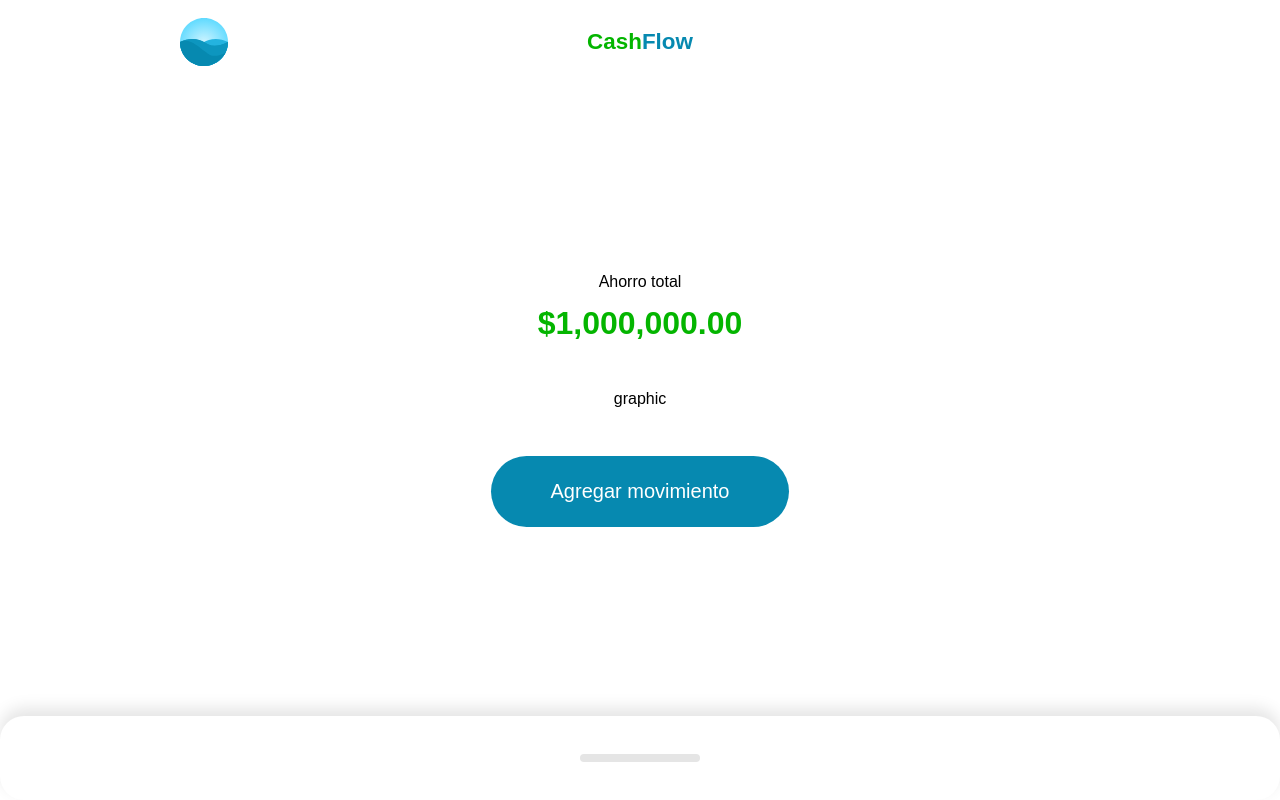
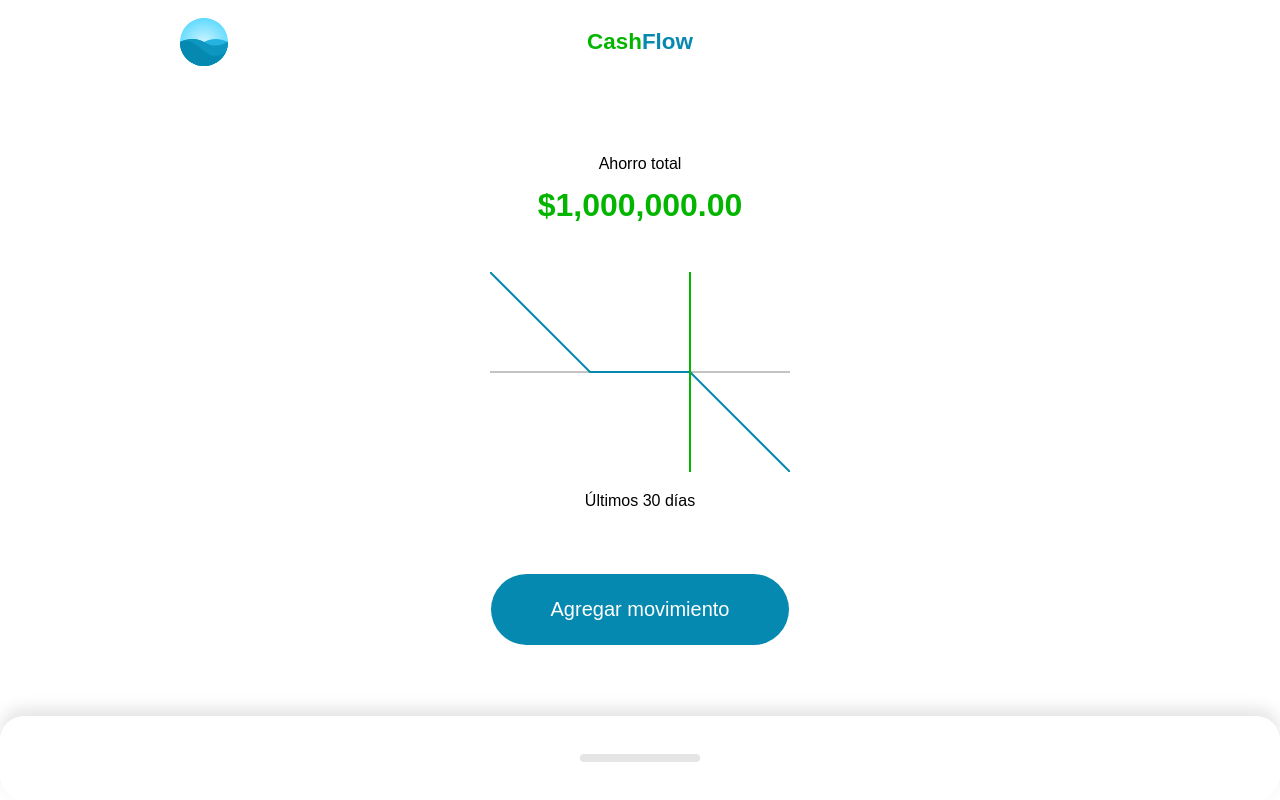
Before and after one commit to abdias32/cashflow, a Vue app: page / in a window 1280 px wide. Built offline with nearby package versions, Linux system fonts and the light colour scheme.

Commit message:
12-graphic

```diff
--- a/src/components/Home.vue
+++ b/src/components/Home.vue
@@ -10,7 +10,9 @@
         :total-amount="1000000"
         :amount="amount"
       >
-        <template #graphic> graphic </template>
+        <template #graphic>
+          <Graphic />
+        </template>
         <template #action>
           <Action />
         </template>
@@ -28,6 +30,7 @@
 import Resume from "./Resume/Index.vue";
 import Action from "./Action.vue";
 import Movements from "./Movements/Index.vue";
+import Graphic from "./Resume/Graphic.vue";
 
 export default {
   components: {
@@ -36,6 +39,7 @@
     Resume,
     Action,
     Movements,
+    Graphic,
   },
   data() {
     return {
--- /dev/null
+++ b/src/components/Resume/Graphic.vue
@@ -0,0 +1,38 @@
+<template>
+  <div>
+    <svg viewBox="0 0 300 200">
+      <line
+        stroke="#c4c4c4"
+        stroke-width="2"
+        x1="0"
+        y1="100"
+        x2="300"
+        y2="100"
+      />
+      <polyline
+        fill="none"
+        stroke="#0689B0"
+        stroke-width="2"
+        points="0,0 100,100 200,100 300,200"
+      />
+      <line
+        stroke="#04b500"
+        stroke-width="2"
+        x1="200"
+        y1="0"
+        x2="200"
+        y2="200"
+      />
+    </svg>
+    <p>Últimos 30 días</p>
+  </div>
+</template>
+
+<style scoped>
+svg {
+  width: 100%;
+}
+p {
+  text-align: center;
+}
+</style>
```
Also changed, not shown: .eslintrc.js.
